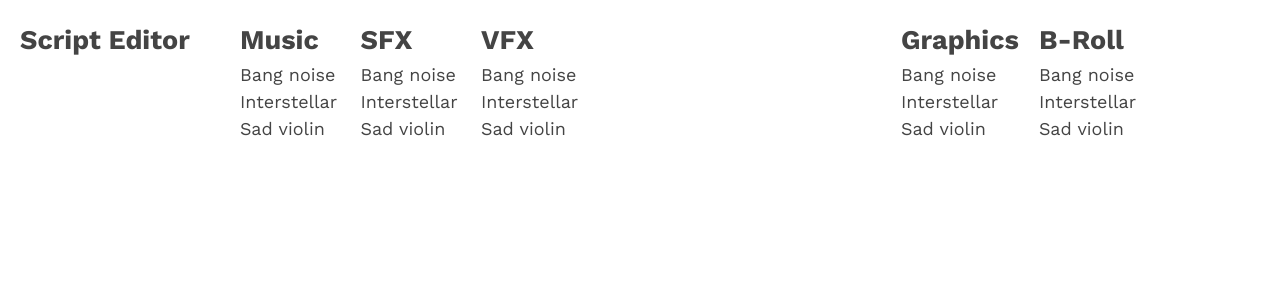
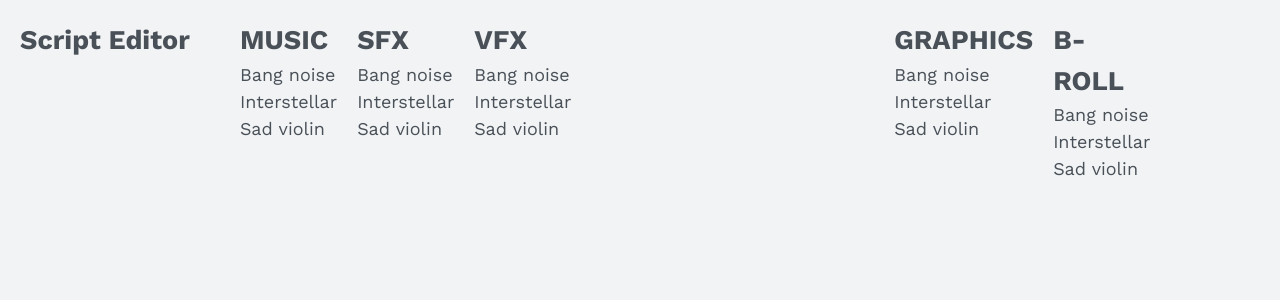
Before and after one commit to JuanTorres93/scriner, a React (Vite) app: page /app in a window 1280 px wide. Shown: the top 300 px of the page. Built offline with nearby package versions, Linux system fonts and the light colour scheme; no server answers; the database is empty.

Commit message:
Some styling

```diff
--- a/src/features/edit/InlineEdit.jsx
+++ b/src/features/edit/InlineEdit.jsx
@@ -17,30 +17,31 @@ const spaceBetweenMarksPx = 10;
 
 const StyledMark = styled.mark`
   background-color: transparent;
+  font-weight: var(--font-weight-thinest);
 
   ${(props) =>
     props.editType === inlineEditTypes.sfx &&
     css`
-      border-bottom: ${markHeightPx}px solid red;
+      border-bottom: ${markHeightPx}px solid var(--color-sfx);
     `}
 
   ${(props) =>
     props.editType === inlineEditTypes.vfx &&
     css`
-      border-top: ${markHeightPx}px solid blue;
+      border-top: ${markHeightPx}px solid var(--color-vfx);
     `}
 
   ${(props) =>
     props.editType === inlineEditTypes.graphic &&
     css`
-      border-top: ${markHeightPx}px solid green;
+      border-top: ${markHeightPx}px solid var(--color-graphic);
       padding-top: ${spaceBetweenMarksPx}px;
     `}
 
   ${(props) =>
     props.editType === inlineEditTypes.broll &&
     css`
-      border-top: ${markHeightPx}px solid purple;
+      border-top: ${markHeightPx}px solid var(--color-broll);
       padding-top: ${spaceBetweenMarksPx * 2}px;
     `}
 
--- a/src/features/script/Script.jsx
+++ b/src/features/script/Script.jsx
@@ -28,13 +28,18 @@ const StyledEditorContainer = styled.div`
 
   & .ProseMirror {
     /* font-family: "Aleo", serif; */
-    border: 2px solid #ccc;
+    border: 2px solid var(--color-primary-t1);
+    background-color: var(--color-grey-t1);
+    color: var(--color-grey-s2);
     border-radius: 8px;
     padding: 1rem;
     outline: none;
     line-height: 4.5;
 
-    font-size: 1.8rem;
+    &:focus,
+    &:hover {
+      border-color: var(--color-primary);
+    }
   }
 `;
 
--- a/src/pages/ScriptEditor.jsx
+++ b/src/pages/ScriptEditor.jsx
@@ -23,12 +23,12 @@ function ScriptEditor() {
 
   return (
     <StyledScriptEditor>
-      <EditList title="Music" />
+      <EditList title="MUSIC" />
       <EditList title="SFX" />
       {initialContent && <Script initialContent={initialContent} />}
       <EditList title="VFX" />
-      <EditList title="Graphics" />
-      <EditList title="B-Roll" />
+      <EditList title="GRAPHICS" />
+      <EditList title="B-ROLL" />
     </StyledScriptEditor>
   );
 }
--- a/src/styles/GlobalStyles.js
+++ b/src/styles/GlobalStyles.js
@@ -15,8 +15,40 @@ const GlobalStyles = createGlobalStyle`
     --font-weight-thinest: 400;
     // TODO add more weights
 
-    // TODO change color if needed
-    --color-text: #444;
+    // Colors
+    // Open colors
+    --color-primary-t2: #ffe8cc;
+    --color-primary-t1: #ffc078;
+    --color-primary: #ff922b;
+    --color-primary-s1: #f76707;
+    --color-primary-s2: #d9480f;
+
+    --color-grey-t2: #f1f3f5;
+    --color-grey-t1: #dee2e6;
+    --color-grey: #adb5bd;
+    --color-grey-s1: #495057;
+    --color-grey-s2: #343a40;
+
+    // ChatGPT colors
+    --color-accent-t1: #e0f7fa; /* Cian muy claro para fondos o chips */
+    --color-accent: #38bdf8;   /* Azul cian brillante */
+    --color-accent-s1: #0ea5e9; /* Más saturado para hover */
+
+
+    --color-success-t1: #e3fafc;  /* Muy claro, para fondos de alerta/success */
+    --color-success: #5dd39e;
+    --color-success-s1: #1b9c57;
+
+    --color-error: #ff5252;
+
+    --color-warning: #ffd166;
+
+    --color-text: var(--color-grey-s1);
+
+    --color-sfx: var(--color-warning);
+    --color-vfx: var(--color-error);
+    --color-graphic: var(--color-success-s1);
+    --color-broll: var(--color-accent-s1);
   }
 
   /* Basix reset */
--- a/src/ui/AppLayout.jsx
+++ b/src/ui/AppLayout.jsx
@@ -9,6 +9,7 @@ const StyledAppLayout = styled.div`
   gap: 2rem;
 
   padding: 2rem;
+  background-color: var(--color-grey-t2);
 `;
 
 const StyledMain = styled.main`
```
Also changed, not shown: src/App.jsx (+10 -1 lines).
